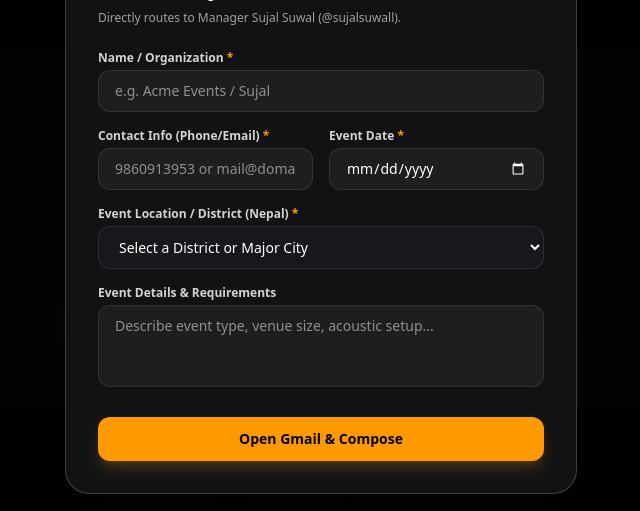
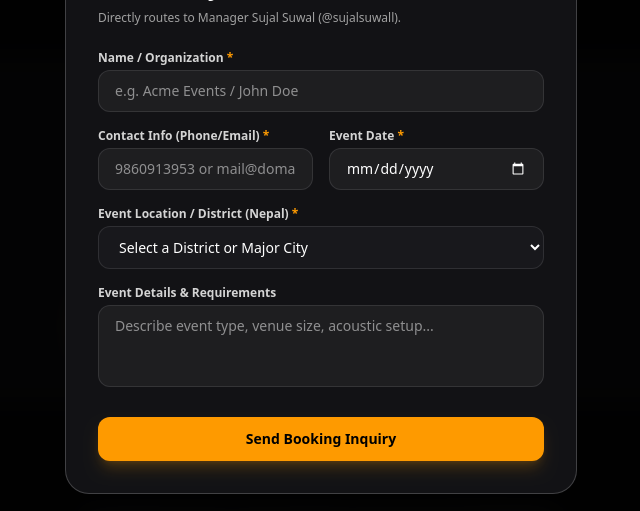
Before and after one commit to shrijann/ekaya-website, a Next.js app: page /ekaya-website/ in a window 1280 px wide. Both pictures are taken after a click on the button "Submit Booking Request Form". Shown: the part 3948-4459 px from the top of the page, without its empty margins (319-959 px from the left). Built offline with nearby package versions, Linux system fonts and the light colour scheme.

Commit message:
Update booking modal button to Send Booking Inquiry

```diff
--- a/src/app/page.tsx
+++ b/src/app/page.tsx
@@ -679,7 +679,7 @@ export default function Home() {
         </div>
       )}
 
-      {/* Booking Modal with Nepal Locations Dropdown */}
+      {/* Booking Modal */}
       {isBookingOpen && (
         <div className="fixed inset-0 z-50 flex items-center justify-center p-4 bg-black/80 backdrop-blur-md" onClick={() => setIsBookingOpen(false)}>
           <div className="bg-[#121215] border border-white/20 max-w-lg w-full rounded-3xl p-6 sm:p-8 relative animate-in fade-in zoom-in-95 duration-200" onClick={(e) => e.stopPropagation()}>
@@ -707,7 +707,7 @@ export default function Home() {
                   required
                   value={formData.name}
                   onChange={(e) => setFormData({ ...formData, name: e.target.value })}
-                  placeholder="e.g. Acme Events / Sujal"
+                  placeholder="e.g. Acme Events / John Doe"
                   className="w-full bg-white/5 border border-white/10 rounded-xl px-4 py-2.5 text-sm text-white focus:outline-none focus:border-amber-500"
                 />
               </div>
@@ -741,7 +741,6 @@ export default function Home() {
                 </div>
               </div>
 
-              {/* Event Location Dropdown (All 77 Districts & Major Cities of Nepal) */}
               <div>
                 <label className="block text-xs font-semibold text-neutral-300 mb-1">
                   Event Location / District (Nepal) <span className="text-amber-500">*</span>
@@ -781,7 +780,7 @@ export default function Home() {
                 type="submit"
                 className="w-full bg-amber-500 hover:bg-amber-400 text-black font-bold py-3 rounded-xl transition-all shadow-lg shadow-amber-500/20 text-sm mt-2"
               >
-                Open Gmail & Compose
+                Send Booking Inquiry
               </button>
             </form>
           </div>
@@ -806,7 +805,6 @@ export default function Home() {
             <p className="text-xs text-neutral-400 mb-6">Choose how you'd like to reach Sujal Suwal</p>
 
             <div className="space-y-3">
-              {/* Option 1: Native Gmail/Mail App Redirect with pre-filled Sujal Gmail */}
               <a
                 href={`mailto:donob.sujal@gmail.com?subject=${encodeURIComponent('Inquiry for Ekaya Hami Management')}`}
                 className="w-full flex items-center justify-between p-3.5 bg-white/5 hover:bg-amber-500 hover:text-black border border-white/10 rounded-2xl transition-all group"
@@ -821,7 +819,6 @@ export default function Home() {
                 <span className="text-xs font-semibold group-hover:translate-x-1 transition-transform">→</span>
               </a>
 
-              {/* Option 2: Direct Call with Nepal Country Code */}
               <a
                 href="tel:+9779765834572"
                 className="w-full flex items-center justify-between p-3.5 bg-white/5 hover:bg-amber-500 hover:text-black border border-white/10 rounded-2xl transition-all group"
```
